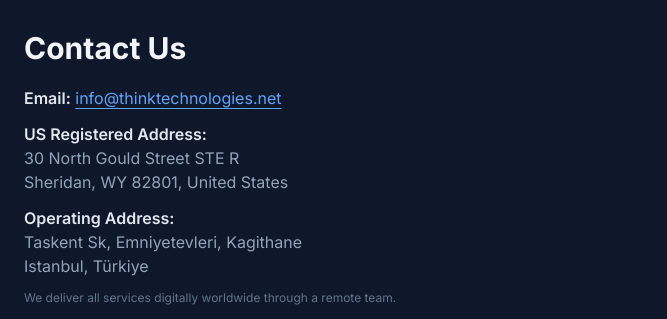
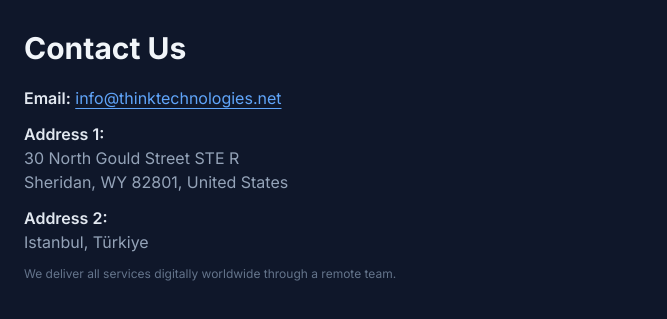
Before and after one commit to Saadk-think/Saadk-think.github.io, a plain HTML site: page index.html in a window 1280 px wide. Shown: the part 2780-3099 px from the top of the page, 0-667 px from the left. Drawn offline with nearby package versions, Linux system fonts and the light colour scheme.

Commit message:
Update address information in index.html

```diff
--- a/index.html
+++ b/index.html
@@ -617,14 +617,13 @@ background: rgba(15,23,42,0.55);
               </a>
             </p>
             <p>
-              <span class="font-semibold text-slate-200">US Registered Address:</span><br>
+              <span class="font-semibold text-slate-200">Address 1:</span><br>
               30 North Gould Street STE R<br>
               Sheridan, WY 82801, United States
             </p>
 
             <p>
-              <span class="font-semibold text-slate-200">Operating Address:</span><br>
-              Taskent Sk, Emniyetevleri, Kagithane<br>
+              <span class="font-semibold text-slate-200">Address 2:</span><br>
               Istanbul, Türkiye
             </p>
 
```
